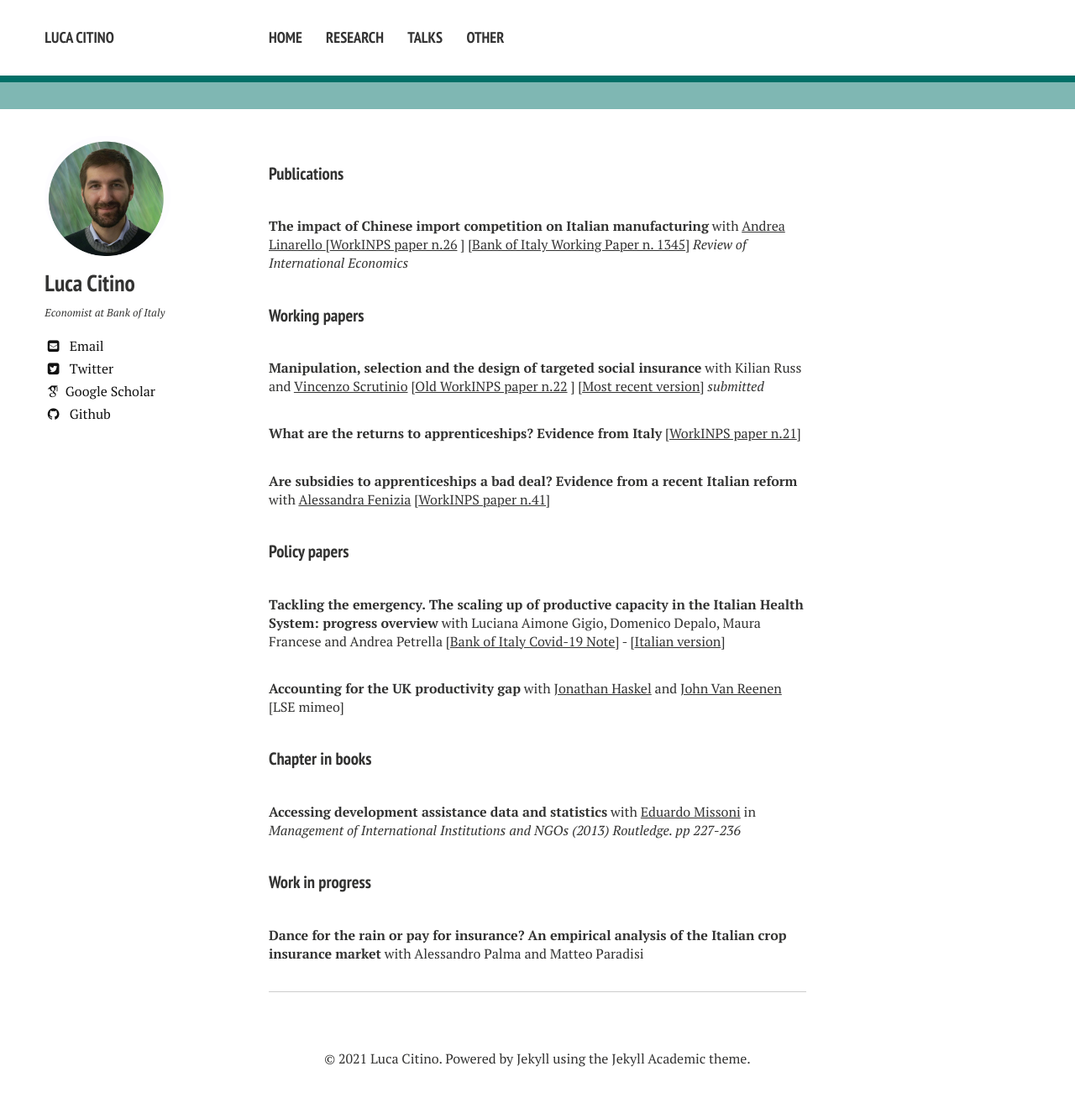
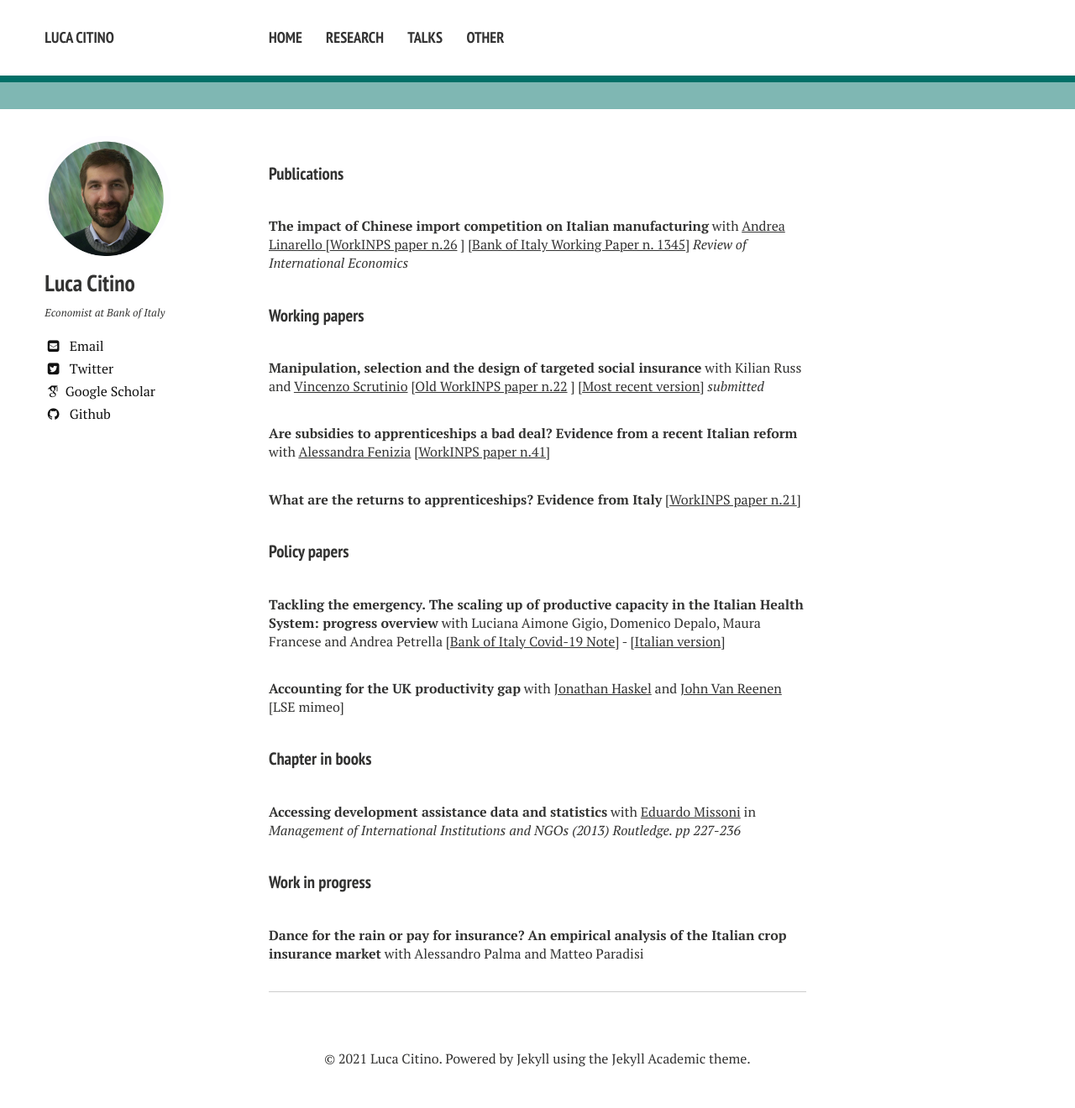
Before and after one commit to luca-citino/luca-citino.github.io, a Jekyll site: the page built from research.md, in a window 1280 px wide. Shown: the whole page at 84% size. Built offline with Jekyll 4.4.1, drawn with Linux system fonts in a browser that asks for light colours; nearby versions of some CDN libraries; some web fonts are replaced.

```diff
--- a/research.md
+++ b/research.md
@@ -12,9 +12,10 @@ title: Research
 
 **Manipulation, selection and the design of targeted social insurance**  with Kilian Russ and <a href="https://sites.google.com/view/vincenzoscrutinio/home">Vincenzo Scrutinio</a> [<a href="https://www.inps.it/docallegatiNP/Mig/InpsComunica/WorkInps_Papers/22_gennaio_2019_Happy%20Birthday_citino_russ_scrutinio.pdf">Old WorkINPS paper n.22</a> ]  [<a href="https://luca-citino.github.io/docs/targeted_UI.pdf">Most recent version</a>] <i>submitted</i>
 
+**Are subsidies to apprenticeships a bad deal? Evidence from a recent Italian reform** with <a href="https://sites.google.com/site/alessandrafenizia/">Alessandra Fenizia</a> [<a href="https://www.inps.it/docallegatiNP/Mig/InpsComunica/WorkInps_Papers/41_Unico_%20Citino_Fenizia.pdf">WorkINPS paper n.41</a>]
+
 **What are the returns to apprenticeships? Evidence from Italy** [<a href="https://www.inps.it/docallegatiNP/Mig/InpsComunica/WorkInps_Papers/21_luglio_2020_aggiornamento_WorkINPS_papers.pdf">WorkINPS paper n.21</a>]
 
-**Are subsidies to apprenticeships a bad deal? Evidence from a recent Italian reform** with <a href="https://sites.google.com/site/alessandrafenizia/">Alessandra Fenizia</a> [<a href="https://www.inps.it/docallegatiNP/Mig/InpsComunica/WorkInps_Papers/41_Unico_%20Citino_Fenizia.pdf">WorkINPS paper n.41</a>]
 
 #### Policy papers
 **Tackling the emergency. The scaling up of productive capacity in the Italian Health System: progress overview** with Luciana Aimone Gigio, Domenico Depalo, Maura Francese and Andrea Petrella [<a href="https://www.bancaditalia.it/media/notizie/2020/2020_HealthPolicies_progress_v6_External.pdf?language_id=1">Bank of Italy Covid-19 Note</a>] - [<a href="https://www.bancaditalia.it/media/notizie/2020/2020_HealthPolicies_Progress_v6_ITA_External.pdf">Italian version</a>]
```
